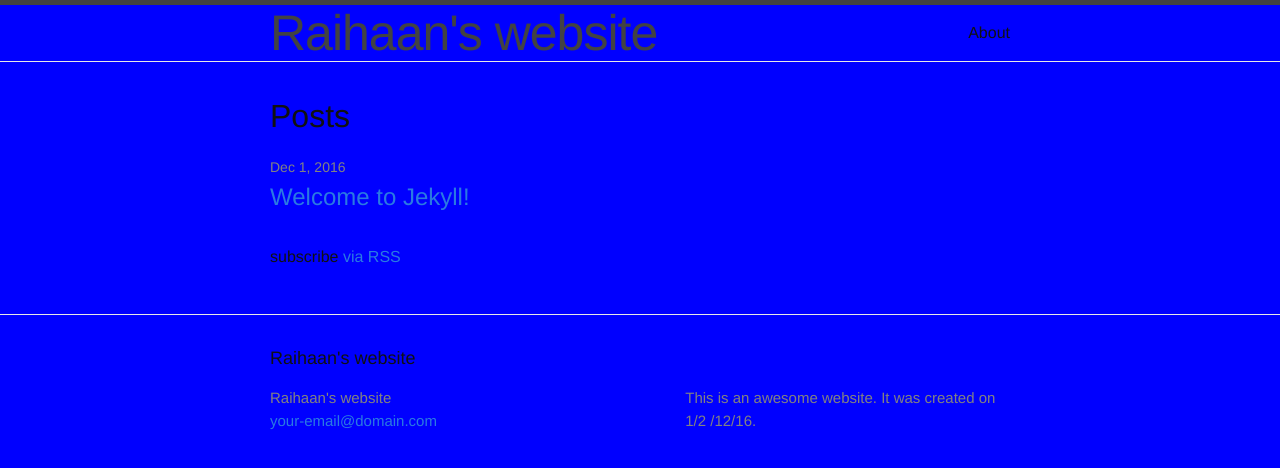
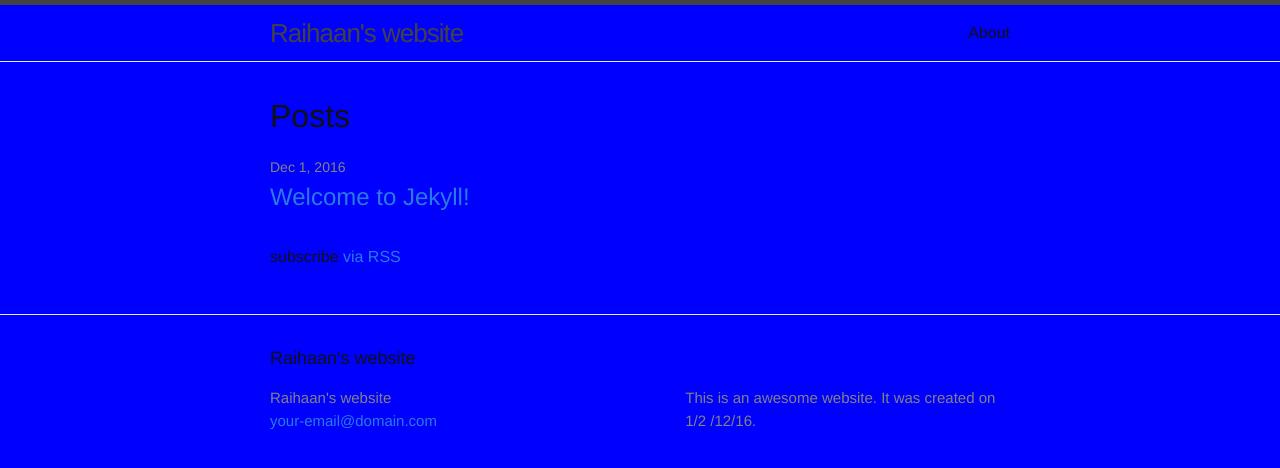
Before and after one commit to skinny2205/skinny2205.github.io, a Jekyll site: the page built from index.html, in a window 1280 px wide. Shown: the top 468 px of the page. Built offline with Jekyll 4.4.1, drawn with Linux system fonts in a browser that asks for light colours.

Commit message:
Update _layout.scss

```diff
--- a/_sass/_layout.scss
+++ b/_sass/_layout.scss
@@ -11,7 +11,7 @@
 }
 
 .site-title {
-    font-size: 50px;
+    font-size: 26px;
     font-weight: 300;
     line-height: 56px;
     letter-spacing: -1px;
```
